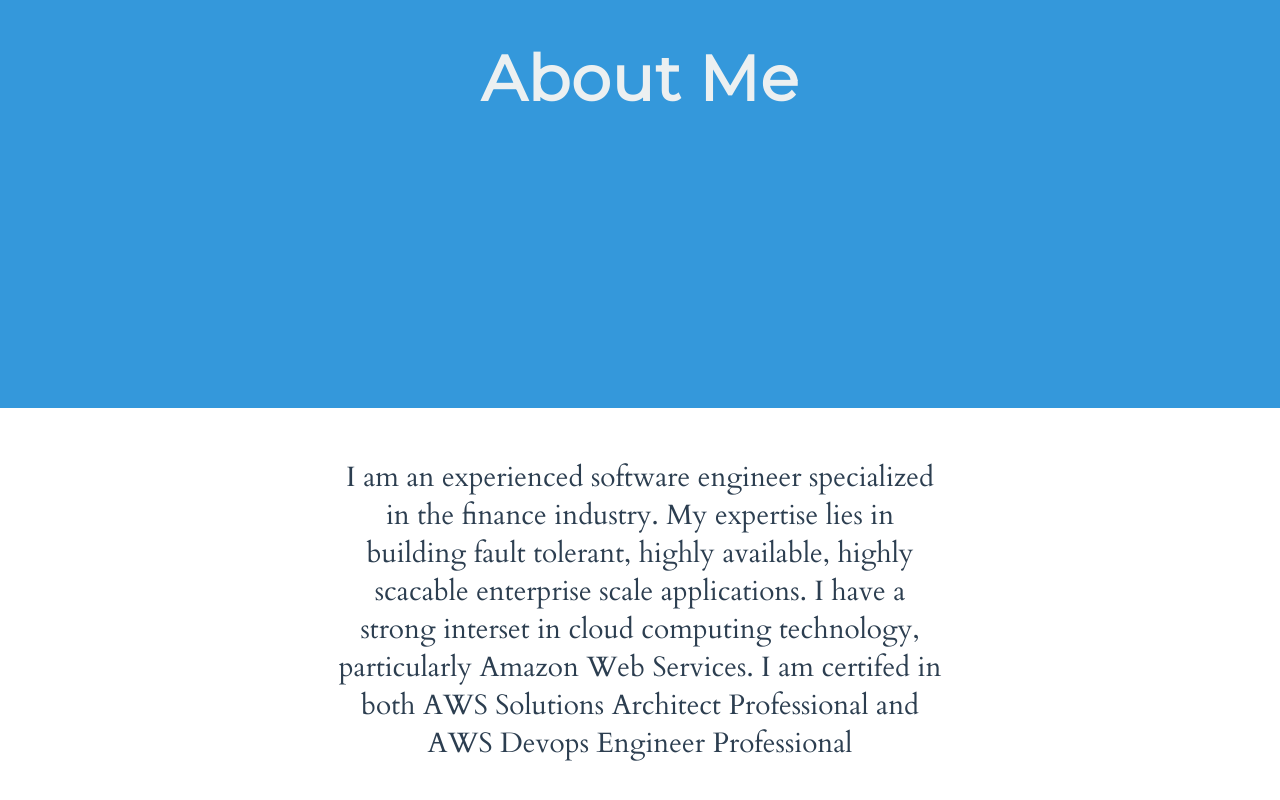
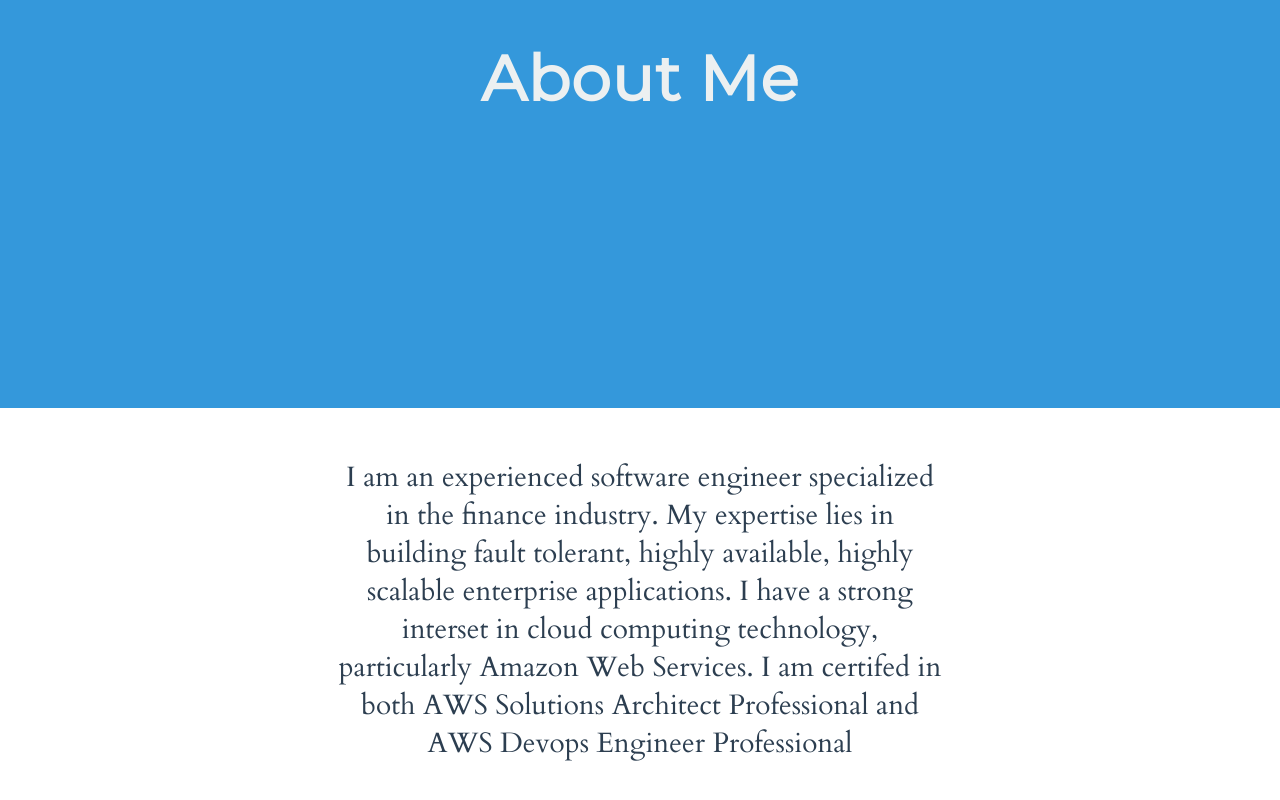
Before and after one commit to letterpigeon/serverless, a React app: page index.html in a window 1280 px wide. Shown: the part 1700-2500 px from the top of the page. Built offline with nearby package versions, Linux system fonts and the light colour scheme.

Commit message:
fixed typo in self description

```diff
--- a/index.html
+++ b/index.html
@@ -70,7 +70,7 @@
 
     <section class="section section--alignCentered section--description">
       <p class="color--darkgrey section__description">
-        I am an experienced software engineer specialized in the finance industry.  My expertise lies in building fault tolerant, highly available, highly scacable enterprise scale applications.
+        I am an experienced software engineer specialized in the finance industry.  My expertise lies in building fault tolerant, highly available, highly scalable enterprise applications.
         I have a strong interset in cloud computing technology, particularly Amazon Web Services.  I am certifed in both AWS Solutions Architect Professional and AWS Devops Engineer Professional
       </p>
 
```
